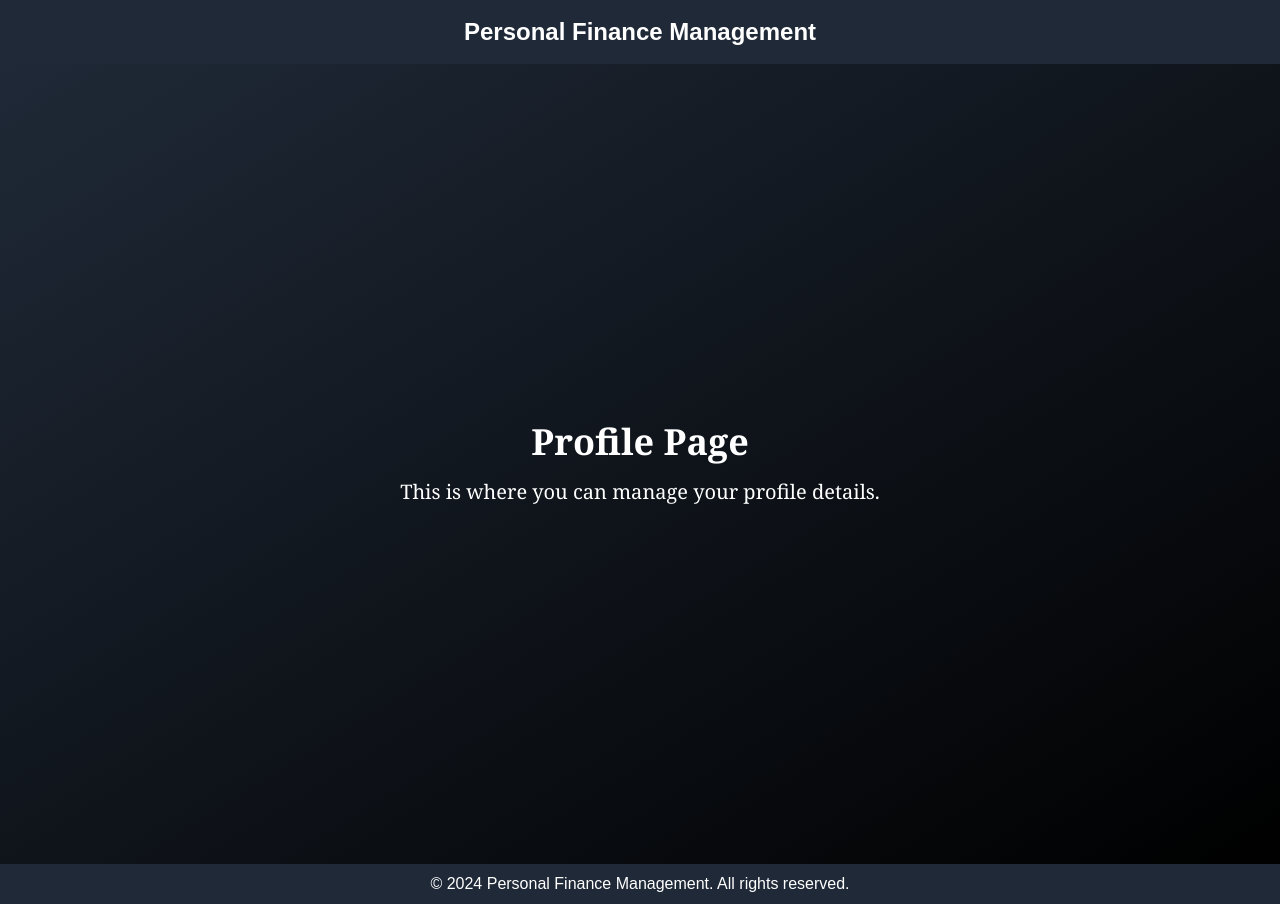
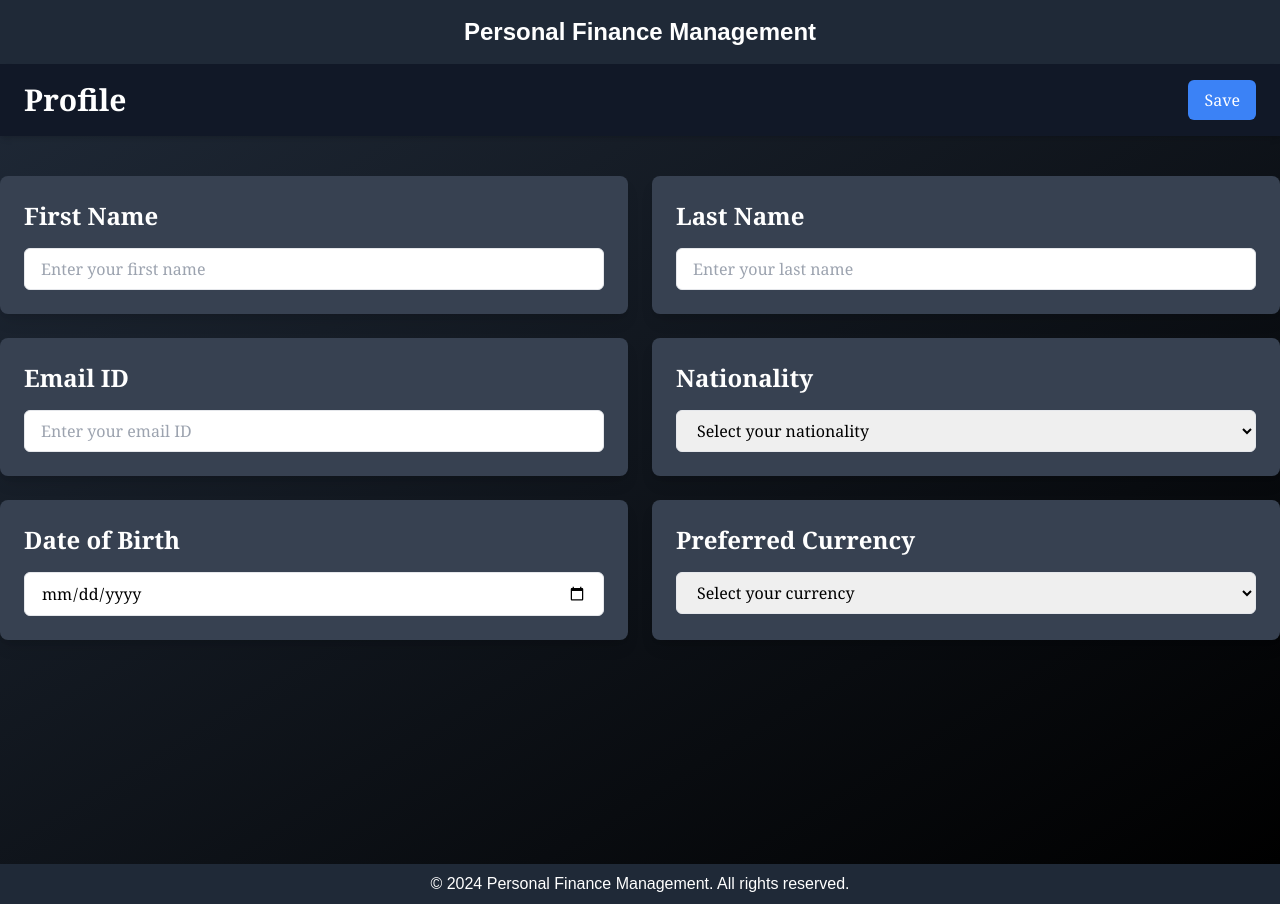
Before and after one commit to gurleensingh01/personal-finance-management, a Next.js app: page /personal-finance-management/main/Profile in a window 1280 px wide. Built offline with nearby package versions, Linux system fonts and the light colour scheme; no server answers.

Commit message:
Profile page created
Paths for different pages corrected and Profile page created

```diff
--- a/app/personal-finance-management/main/Profile/page.js
+++ b/app/personal-finance-management/main/Profile/page.js
@@ -1,10 +1,166 @@
+"use client";
+import { useState } from "react";
+
 export default function ProfilePage() {
+  const [formData, setFormData] = useState({
+    firstName: "",
+    lastName: "",
+    email: "",
+    nationality: "",
+    dateOfBirth: "",
+    currency: "",
+  });
+  const [isEditing, setIsEditing] = useState(true); // Default to editing mode
+
+  const handleChange = (e) => {
+    const { name, value } = e.target;
+    setFormData({ ...formData, [name]: value });
+  };
+
+  const handleSubmit = (e) => {
+    e.preventDefault();
+    // Save the profile data (replace with backend or Firestore save logic)
+    console.log("Profile Data Saved:", formData);
+    alert("Profile saved successfully!");
+    setIsEditing(false); // Exit edit mode after saving
+  };
+
   return (
-    <div className="flex h-screen bg-gradient-to-br from-gray-800 to-black text-white font-serif">
-      <div className="m-auto text-center">
-        <h1 className="text-4xl font-bold">Profile Page</h1>
-        <p className="text-xl mt-4">This is where you can manage your profile details.</p>
-      </div>
+    <div className="min-h-screen bg-gradient-to-br from-gray-800 to-black text-white font-serif">
+      {/* Header */}
+      <header className="bg-gray-900 py-4 px-6 shadow-md flex justify-between items-center">
+        <h1 className="text-3xl font-semibold">Profile</h1>
+        {isEditing ? (
+          <button
+            onClick={handleSubmit}
+            className="bg-blue-500 px-4 py-2 rounded-md hover:bg-blue-700 transition duration-300"
+          >
+            Save
+          </button>
+        ) : (
+          <button
+            onClick={() => setIsEditing(true)}
+            className="bg-blue-500 px-4 py-2 rounded-md hover:bg-blue-700 transition duration-300"
+          >
+            Edit
+          </button>
+        )}
+      </header>
+
+      {/* Main Content */}
+      <main className="container mx-auto py-10">
+        <div className="grid grid-cols-1 md:grid-cols-2 lg:grid-cols-2 gap-6">
+          {/* First Name */}
+          <div className="bg-gray-700 p-6 rounded-lg shadow-lg">
+            <h3 className="text-2xl font-semibold mb-4">First Name</h3>
+            {isEditing ? (
+              <input
+                type="text"
+                name="firstName"
+                value={formData.firstName}
+                onChange={handleChange}
+                className="w-full px-4 py-2 border rounded-md text-black"
+                placeholder="Enter your first name"
+              />
+            ) : (
+              <p className="text-xl">{formData.firstName || "N/A"}</p>
+            )}
+          </div>
+
+          {/* Last Name */}
+          <div className="bg-gray-700 p-6 rounded-lg shadow-lg">
+            <h3 className="text-2xl font-semibold mb-4">Last Name</h3>
+            {isEditing ? (
+              <input
+                type="text"
+                name="lastName"
+                value={formData.lastName}
+                onChange={handleChange}
+                className="w-full px-4 py-2 border rounded-md text-black"
+                placeholder="Enter your last name"
+              />
+            ) : (
+              <p className="text-xl">{formData.lastName || "N/A"}</p>
+            )}
+          </div>
+
+          {/* Email */}
+          <div className="bg-gray-700 p-6 rounded-lg shadow-lg">
+            <h3 className="text-2xl font-semibold mb-4">Email ID</h3>
+            {isEditing ? (
+              <input
+                type="email"
+                name="email"
+                value={formData.email}
+                onChange={handleChange}
+                className="w-full px-4 py-2 border rounded-md text-black"
+                placeholder="Enter your email ID"
+              />
+            ) : (
+              <p className="text-xl">{formData.email || "N/A"}</p>
+            )}
+          </div>
+
+          {/* Nationality */}
+          <div className="bg-gray-700 p-6 rounded-lg shadow-lg">
+            <h3 className="text-2xl font-semibold mb-4">Nationality</h3>
+            {isEditing ? (
+              <select
+                name="nationality"
+                value={formData.nationality}
+                onChange={handleChange}
+                className="w-full px-4 py-2 border rounded-md text-black"
+              >
+                <option value="" disabled>Select your nationality</option>
+                <option value="Canadian">Canadian</option>
+                <option value="American">American</option>
+                <option value="Indian">Indian</option>
+                <option value="Other">Other</option>
+              </select>
+            ) : (
+              <p className="text-xl">{formData.nationality || "N/A"}</p>
+            )}
+          </div>
+
+          {/* Date of Birth */}
+          <div className="bg-gray-700 p-6 rounded-lg shadow-lg">
+            <h3 className="text-2xl font-semibold mb-4">Date of Birth</h3>
+            {isEditing ? (
+              <input
+                type="date"
+                name="dateOfBirth"
+                value={formData.dateOfBirth}
+                onChange={handleChange}
+                className="w-full px-4 py-2 border rounded-md text-black"
+              />
+            ) : (
+              <p className="text-xl">{formData.dateOfBirth || "N/A"}</p>
+            )}
+          </div>
+
+          {/* Currency */}
+          <div className="bg-gray-700 p-6 rounded-lg shadow-lg">
+            <h3 className="text-2xl font-semibold mb-4">Preferred Currency</h3>
+            {isEditing ? (
+              <select
+                name="currency"
+                value={formData.currency}
+                onChange={handleChange}
+                className="w-full px-4 py-2 border rounded-md text-black"
+              >
+                <option value="" disabled>Select your currency</option>
+                <option value="USD">USD</option>
+                <option value="CAD">CAD</option>
+                <option value="INR">INR</option>
+                <option value="EUR">EUR</option>
+                <option value="Other">Other</option>
+              </select>
+            ) : (
+              <p className="text-xl">{formData.currency || "N/A"}</p>
+            )}
+          </div>
+        </div>
+      </main>
     </div>
   );
 }
--- a/app/personal-finance-management/main/page.js
+++ b/app/personal-finance-management/main/page.js
@@ -83,7 +83,7 @@ export default function Page() {
               <button
                 onClick={() => {
                   setMenuOpen(false);
-                  router.push("/main/Profile");
+                  router.push("/personal-finance-management/main/Profile");
                 }}
                 className="block px-4 py-2 hover:bg-gray-700"
               >
@@ -115,7 +115,7 @@ export default function Page() {
             <h3 className="text-2xl font-semibold mb-4">Total Income</h3>
             <p className="text-xl">${income !== null ? income.toFixed(2) : "N/A"}</p>
             <button
-              onClick={() => router.push("/main/Income")}
+              onClick={() => router.push("/personal-finance-management/main/Income")}
               className="text-blue-400 hover:underline mt-2"
             >
               Manage Income
@@ -127,7 +127,7 @@ export default function Page() {
             <h3 className="text-2xl font-semibold mb-4">Total Expenses</h3>
             <p className="text-xl">${expenses !== null ? expenses.toFixed(2) : "N/A"}</p>
             <button
-              onClick={() => router.push("/main/Expenses")}
+              onClick={() => router.push("/personal-finance-management/main/Expenses")}
               className="text-blue-400 hover:underline mt-2"
             >
               Manage Expenses
@@ -139,7 +139,7 @@ export default function Page() {
             <h3 className="text-2xl font-semibold mb-4">Total Savings</h3>
             <p className="text-xl">${savings !== null ? savings.toFixed(2) : "N/A"}</p>
             <button
-              onClick={() => router.push("/main/Savings")}
+              onClick={() => router.push("/personal-finance-management/main/Savings")}
               className="text-blue-400 hover:underline mt-2"
             >
               View Savings
@@ -151,7 +151,7 @@ export default function Page() {
             <h3 className="text-2xl font-semibold mb-4">Investments</h3>
             <p className="text-xl">${investments !== null ? investments.toFixed(2) : "N/A"}</p>
             <button
-              onClick={() => router.push("/main/Investments")}
+              onClick={() => router.push("/personal-finance-management/main/Investments")}
               className="text-blue-400 hover:underline mt-2"
             >
               Manage Investments
```
